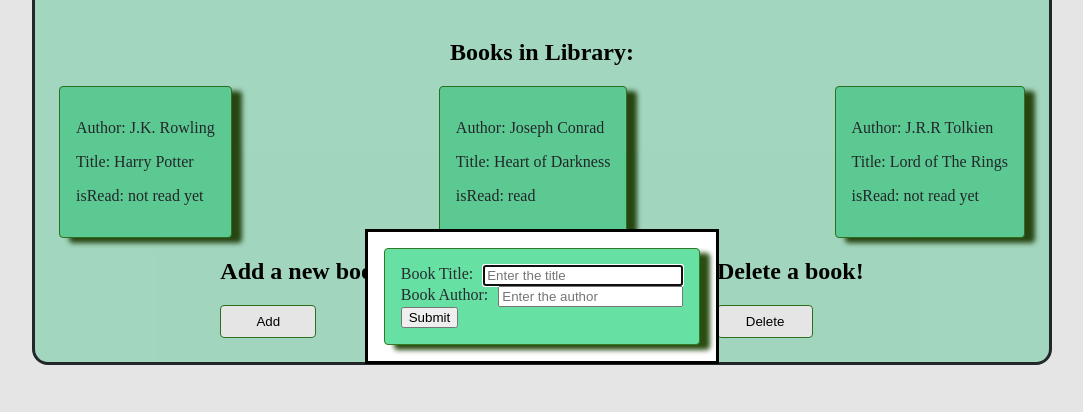
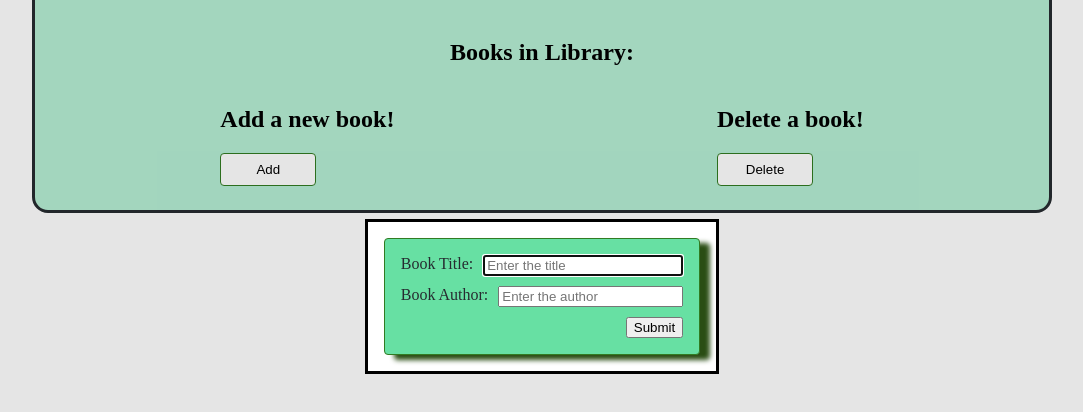
Before and after one commit to pfacanha/library-app, a plain HTML site: page index.html in a window 1280 px wide. Both pictures are taken after a click on the button "Add". Shown: the part 104-516 px from the top of the page, without its empty margins (98-1181 px from the left). Drawn offline with Linux system fonts and the light colour scheme; a web font is replaced by a local one.

Commit message:
Finish first version of form submission successfully

```diff
--- a/script.js
+++ b/script.js
@@ -1,4 +1,5 @@
 const myLibrary = [];
+
 const inventory = document.querySelector(".inventory");
 const addBtn = document.querySelector(".add-btn");
 const deleteBtn = document.querySelector(".delete-btn");
@@ -16,10 +17,6 @@ function addBookToLibrary(title, author, isRead) {
   myLibrary.push(book);
   return book;
 }
-
-addBookToLibrary("Harry Potter", "J.K. Rowling", false);
-addBookToLibrary("Heart of Darkness", "Joseph Conrad", true);
-addBookToLibrary("Lord of The Rings", "J.R.R Tolkien", false);
 
 function displayBooks() {
   inventory.textContent = "";
@@ -57,15 +54,15 @@ addBtn.addEventListener("click", function () {
   const authorLabel = document.createElement("label");
   authorLabel.textContent = "Book Author:";
 
-  const title = document.createElement("input");
-  title.setAttribute("type", "text");
-  title.setAttribute("name", "title");
-  title.setAttribute("placeholder", "Enter the title");
+  const titleInput = document.createElement("input");
+  titleInput.setAttribute("type", "text");
+  titleInput.setAttribute("name", "title");
+  titleInput.setAttribute("placeholder", "Enter the title");
 
-  const author = document.createElement("input");
-  author.setAttribute("type", "text");
-  author.setAttribute("name", "author");
-  author.setAttribute("placeholder", "Enter the author");
+  const authorInput = document.createElement("input");
+  authorInput.setAttribute("type", "text");
+  authorInput.setAttribute("name", "author");
+  authorInput.setAttribute("placeholder", "Enter the author");
 
   const submitBtn = document.createElement("button");
   submitBtn.setAttribute("type", "submit");
@@ -74,8 +71,8 @@ addBtn.addEventListener("click", function () {
   const titleDiv = document.createElement("div");
   const authorDiv = document.createElement("div");
 
-  titleDiv.append(titleLabel, title);
-  authorDiv.append(authorLabel, author);
+  titleDiv.append(titleLabel, titleInput);
+  authorDiv.append(authorLabel, authorInput);
 
   form.append(titleDiv, authorDiv, submitBtn);
 
@@ -83,6 +80,17 @@ addBtn.addEventListener("click", function () {
   addBox.appendChild(dialogBox);
 
   dialogBox.showModal();
+
+  form.addEventListener("submit", function (e) {
+    e.preventDefault();
+
+    const title = titleInput.value;
+    const author = authorInput.value;
+
+    addBookToLibrary(title, author, false);
+
+    dialogBox.close();
+
+    displayBooks();
+  });
 });
-
-displayBooks();
--- a/styles.css
+++ b/styles.css
@@ -52,6 +52,27 @@ h2 {
   text-align: center;
 }
 
+form {
+  display: flex;
+  flex-direction: column;
+
+  gap: 10px;
+}
+
+form > div {
+  display: flex;
+
+  gap: 10px;
+}
+
+form input {
+  flex: 1;
+}
+
+form button {
+  margin-left: auto;
+}
+
 .innerbox {
   display: flex;
   justify-content: space-around;
@@ -66,19 +87,6 @@ h2 {
   box-shadow: 10px 5px 5px var(--background-dark);
 
   padding: var(--space-3);
-}
-form > div {
-  display: flex;
-
-  gap: 10px;
-}
-
-form input {
-  flex: 1;
-}
-
-form button {
-  margin-left: auto;
 }
 
 .inventory {
```
